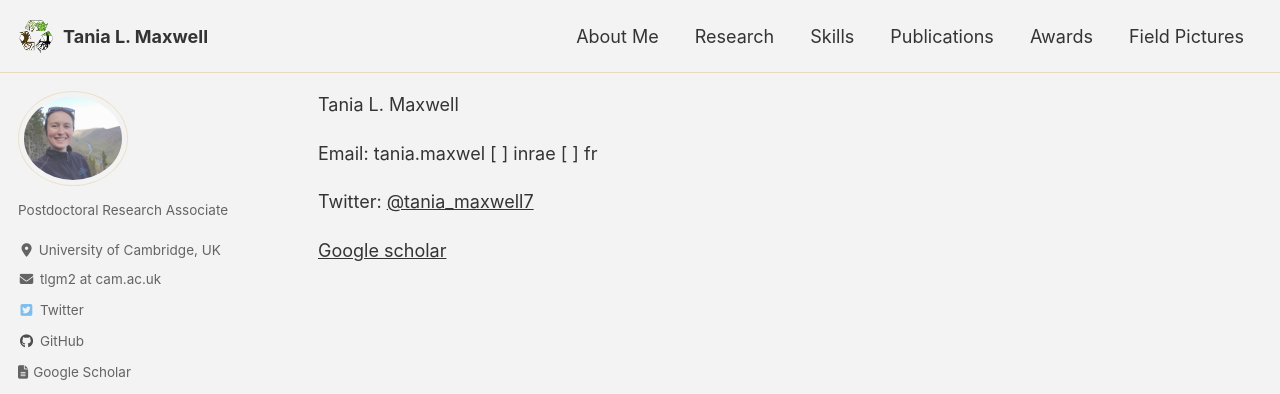
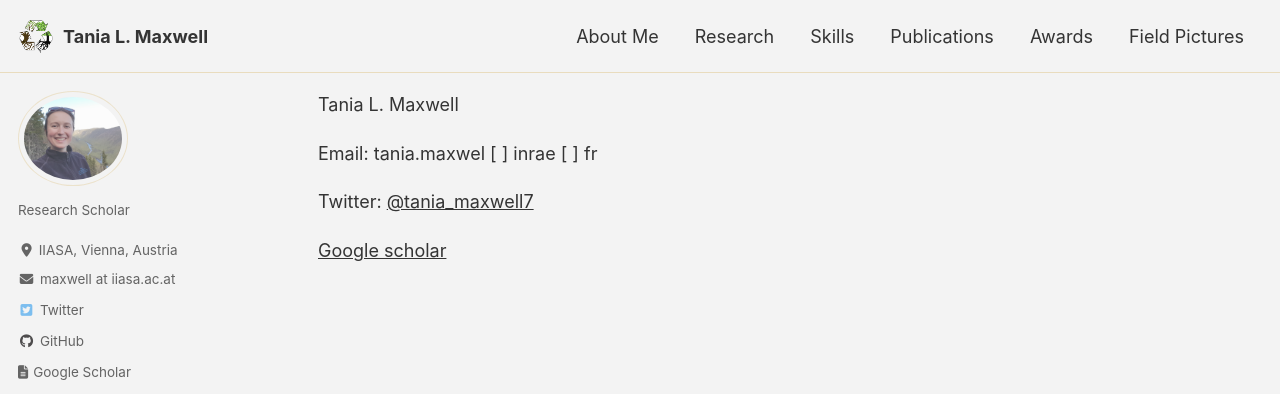
Before and after one commit to Tania-Maxwell/Tania-Maxwell.github.io, a Jekyll site: the page built from contact.md, in a window 1280 px wide. Shown: the top 394 px of the page. Built offline with Jekyll 4.4.1, drawn with Linux system fonts in a browser that asks for light colours; cached includes are drawn as plain includes; nearby versions of some CDN libraries; our own code applies the rules of GitHub Pages for plain Markdown files.

Commit message:
Update _config.yml

```diff
--- a/_config.yml
+++ b/_config.yml
@@ -47,11 +47,11 @@ social:
 author:
   name             : "\n"
   avatar           : "/img/pic_scotora_website.png"
-  bio              : "Postdoctoral Research Associate"
-  location         : "University of Cambridge, UK"
+  bio              : "Research Scholar"
+  location         : "IIASA, Vienna, Austria"
   email            :
   links:
-    - label: "tlgm2 at cam.ac.uk"
+    - label: "maxwell at iiasa.ac.at"
       icon: "fas fa-fw fa-envelope"
       url: "\n"
     - label: "Website"
```
